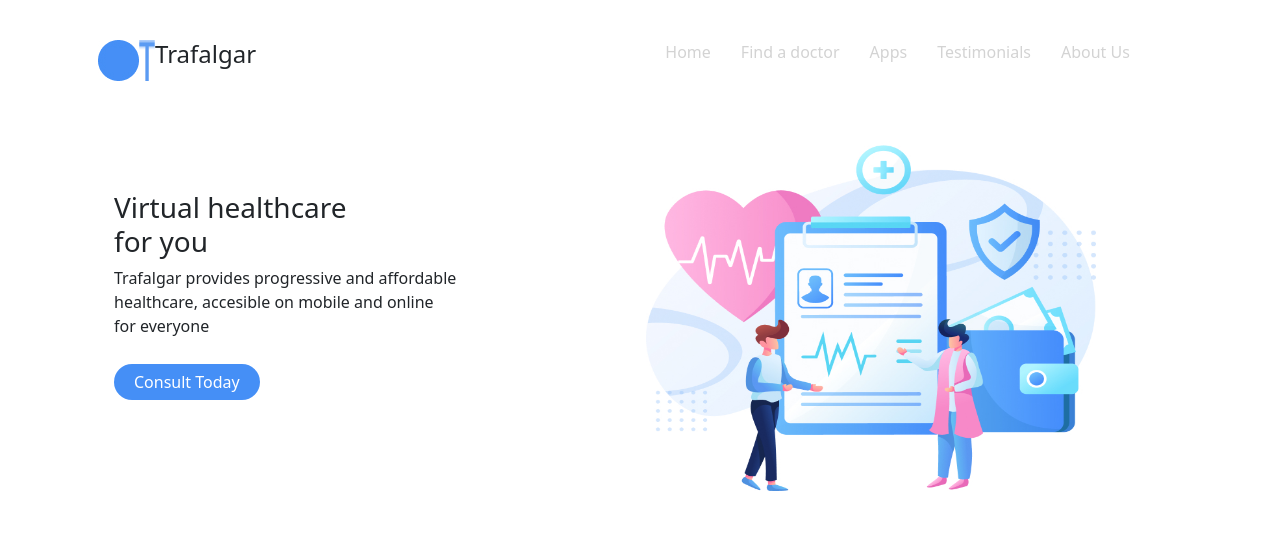
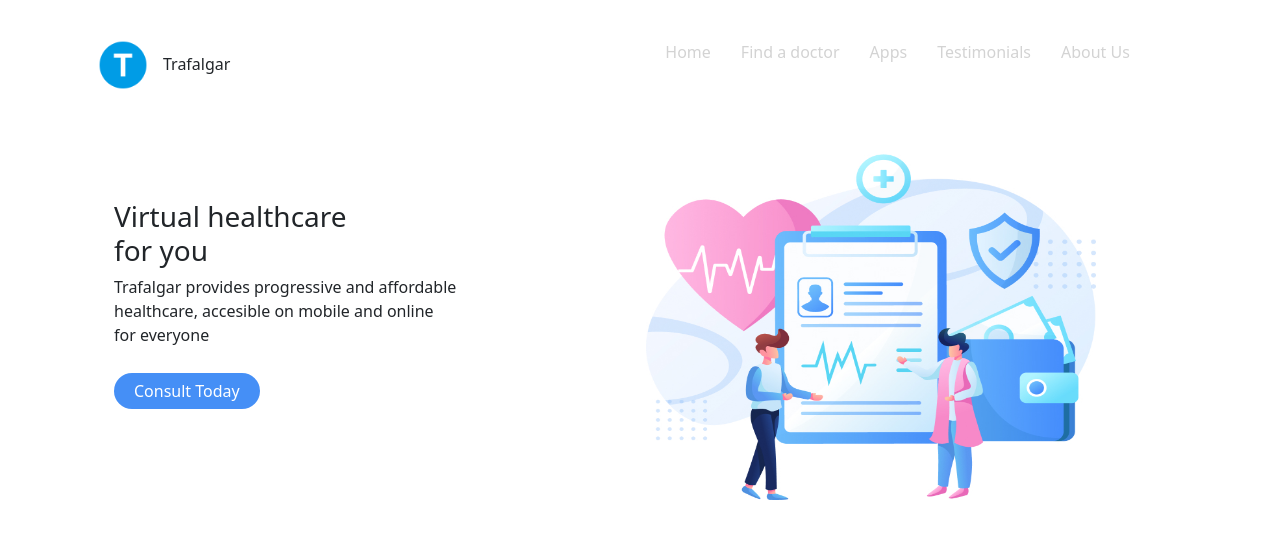
Before and after one commit to eriandauti/LandingPage, a plain HTML site: page landingpage.html in a window 1280 px wide. Drawn offline with Linux system fonts and the light colour scheme.

Commit message:
logo fixed

```diff
--- a/css/landingpage.css
+++ b/css/landingpage.css
@@ -9,6 +9,15 @@
     padding-right: 30px;
     text-decoration: none;
     color: lightgray;
+}
+
+.logo{
+    width: 50px;
+    height: 50px;
+}
+.logo-title{
+    margin-top: 15px;
+    padding-left: 15px;
 }
 .row{
     margin: 10px 10px 5px 4px;
--- a/landingpage.html
+++ b/landingpage.html
@@ -16,9 +16,9 @@
         <div class="row">
             <div class="header col-md-4">
                 <div class="logo">
-                    <img src="./images/Ellipse 7.jpg" alt="Circle">
-                    <img src="./images/T.jpg" alt="T">
-                    <h4>Trafalgar</h4>
+                    <img src="./images/logo.png" alt="Circle">
+
+                    <h6 class="logo-title">Trafalgar</h6>
 
                 </div>
             </div>
```
Also changed, not shown: images/logo.png (added).
